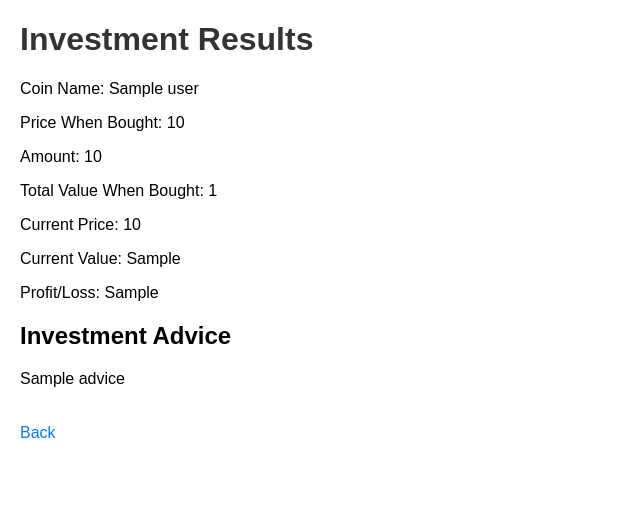
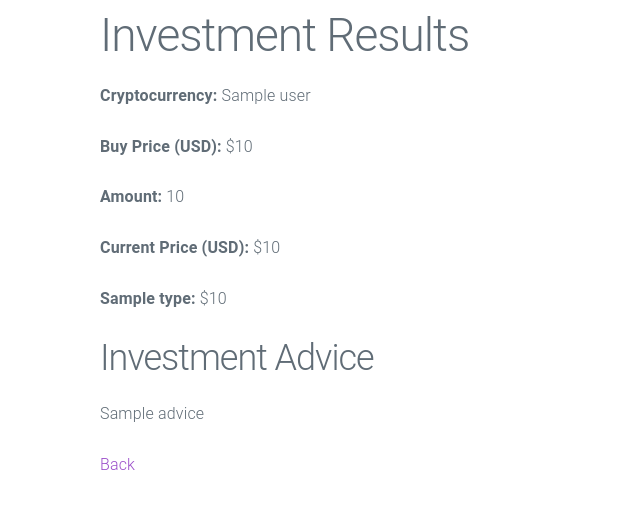
Before and after one commit to sherifnajmeldein/Financial-Advisory, a Flask app: template templates/result.html in a window 1280 px wide. Shown: the top 509 px of the page, without its empty margins (0-640 px from the left). Run offline with Flask 3, Linux system fonts and the light colour scheme; the template is opened without the code that fills it: most values are stand-ins (such as "Sample title", 1, 10 or a date in 2020); some libraries are stand-ins or nearby versions.

Commit message:
new file:   __pycache__/api.cpython-312.pyc 	new file:   __pycache__/env_loader.cpython-312.pyc 	new file:   __pycache__/geminiAPI.cpython-312.pyc 	new file:   __pycache__/test_api.cpython-312.pyc 	new file:   geminiAPI.py

```diff
--- a/test_api.py
+++ b/api.py
@@ -1,26 +1,30 @@
+# api.py
 import requests
+from requests.exceptions import RequestException
 
 COINPAPRIKA_API_URL = 'https://api.coinpaprika.com/v1'
-COINPAPRIKA_SEARCH_URL = f'{COINPAPRIKA_API_URL}/coins'
+COINPAPRIKA_SEARCH_URL = f'{COINPAPRIKA_API_URL}/search'
 COINPAPRIKA_TICKER_URL = f'{COINPAPRIKA_API_URL}/tickers'
 
 def search_coin_by_name(coin_name):
     try:
         # Make a request to search for the coin by name
         params = {'q': coin_name}
-        response = requests.get(COINPAPRIKA_SEARCH_URL, params=params)
+        headers = {'Accept': 'application/json'}
+
+        response = requests.get(COINPAPRIKA_SEARCH_URL, params=params, headers=headers)
         response.raise_for_status()  # Check if the request was successful
 
         data = response.json()
-        if data:
+        if 'currencies' in data and len(data['currencies']) > 0:
             # Assuming the first result is the most relevant
-            coin_id = data[0]['id']
+            coin_id = data['currencies'][0]['id']
             return coin_id
         else:
             print(f"Coin '{coin_name}' not found.")
             return None
 
-    except requests.RequestException as e:
+    except RequestException as e:
         print(f"Error searching for coin '{coin_name}': {e}")
         return None
 
@@ -34,7 +38,9 @@ def get_crypto_price(coin_name):
             url = f"{COINPAPRIKA_TICKER_URL}/{coin_id}"
 
             # Make the request to get the ticker information
-            response = requests.get(url)
+            headers = {'Accept': 'application/json'}
+
+            response = requests.get(url, headers=headers)
             response.raise_for_status()  # Check if the request was successful
 
             data = response.json()
@@ -49,18 +55,6 @@ def get_crypto_price(coin_name):
             print(f"Failed to retrieve coin ID for '{coin_name}'.")
             return None
 
-    except requests.RequestException as e:
+    except RequestException as e:
         print(f"Error retrieving price for '{coin_name}': {e}")
         return None
-
-# Test the function with user input
-coin_name = input("Enter the name of the cryptocurrency: ").strip().lower()
-
-if coin_name:
-    price = get_crypto_price(coin_name)
-    if price is not None:
-        print(f"The price of {coin_name.capitalize()} is ${price}")
-    else:
-        print(f"Failed to retrieve the price for {coin_name.capitalize()}")
-else:
-    print("Please enter a valid name for the cryptocurrency.")
--- a/app.py
+++ b/app.py
@@ -1,80 +1,62 @@
 from flask import Flask, render_template, request
-import requests
-from requests.exceptions import RequestException
 from dotenv import load_dotenv
 import os
+from api import get_crypto_price
+from env_loader import env
+import google.generativeai as genai
 
-# Load environment variables from .env file
 load_dotenv()
 
 app = Flask(__name__)
 
-COINPAPRIKA_API_URL = 'https://api.coinpaprika.com/v1'
-COINPAPRIKA_SEARCH_URL = f'{COINPAPRIKA_API_URL}/search'
-COINPAPRIKA_TICKER_URL = f'{COINPAPRIKA_API_URL}/tickers'
-
-def search_coin_by_name(coin_name):
-    try:
-        # Make a request to search for the coin by name
-        params = {'q': coin_name}
-        headers = {'Accept': 'application/json'}
-
-        response = requests.get(COINPAPRIKA_SEARCH_URL, params=params, headers=headers)
-        response.raise_for_status()  # Check if the request was successful
-
-        data = response.json()
-        if 'currencies' in data and len(data['currencies']) > 0:
-            # Assuming the first result is the most relevant
-            coin_id = data['currencies'][0]['id']
-            return coin_id
-        else:
-            print(f"Coin '{coin_name}' not found.")
-            return None
-
-    except RequestException as e:
-        print(f"Error searching for coin '{coin_name}': {e}")
-        return None
-
-def get_crypto_price(coin_name):
-    try:
-        # First, search for the coin ID using the coin name
-        coin_id = search_coin_by_name(coin_name)
-
-        if coin_id:
-            # Construct the URL to fetch ticker information
-            url = f"{COINPAPRIKA_TICKER_URL}/{coin_id}"
-
-            # Make the request to get the ticker information
-            headers = {'Accept': 'application/json'}
-
-            response = requests.get(url, headers=headers)
-            response.raise_for_status()  # Check if the request was successful
-
-            data = response.json()
-            if 'quotes' in data and 'USD' in data['quotes']:
-                # Extract the price
-                price = data['quotes']['USD']['price']
-                return price
-            else:
-                print(f"Price information not found for '{coin_name}'.")
-                return None
-        else:
-            print(f"Failed to retrieve coin ID for '{coin_name}'.")
-            return None
-
-    except RequestException as e:
-        print(f"Error retrieving price for '{coin_name}': {e}")
-        return None
-
-def get_investment_advice(user_data):
-    # Example function to generate investment advice using Coinpaprika
-    # Replace with actual implementation if available in Coinpaprika
-    advice = f"Based on your investment in {user_data['coin_name']}, here is some advice..."
-    return advice
-
 @app.route('/')
 def home():
     return render_template('index.html')
+
+def get_investment_advice(user_data):
+    API_KEY = env('API_KEY')  # Access the key from the environment
+    if not API_KEY:
+        return "API key not found. Please set the API_KEY environment variable."
+
+    genai.configure(api_key=API_KEY)
+
+    generation_config = {
+        "temperature": 0.9,
+        "top_p": 0.95,
+        "top_k": 64,
+        "max_output_tokens": 8192,
+        "response_mime_type": "text/plain",
+    }
+
+    model = genai.GenerativeModel(
+        model_name="gemini-1.5-flash",
+        generation_config=generation_config,
+    )
+
+    chat_session = model.start_chat(history=[])
+
+    user_message = (
+        f"You're a financial advisor and will give me advice based on the information I provide. "
+        f"I invested in {user_data['coin_name']}, bought at ${user_data['buy_price']} per coin, "
+        f"and now the price is ${user_data['current_price']}. I have {user_data['amount']} coins. "
+        f"My profit/loss is {user_data['profit_loss']['amount']} which is a {user_data['profit_loss']['type']}."
+    )
+
+    response = chat_session.send_message(user_message)
+
+    if response and response.text:
+        advice = response.text.strip()
+    else:
+        advice = "Could not generate investment advice at this time."
+
+    return advice
+
+def calculate_profit_loss(buy_price, current_price, amount):
+    profit_loss = (current_price - buy_price) * amount
+    if profit_loss > 0:
+        return {'type': 'profit', 'amount': profit_loss}
+    else:
+        return {'type': 'loss', 'amount': abs(profit_loss)}
 
 @app.route('/result', methods=['POST'])
 def result():
@@ -82,22 +64,17 @@ def result():
     buy_price = float(request.form['buy_price'])
     amount = float(request.form['amount'])
 
-    total_value_when_bought = buy_price * amount
     current_price = get_crypto_price(coin_name)
-
     if current_price is None:
         return render_template('error.html', message="Unable to fetch the current price for the specified coin.")
 
-    current_value = current_price * amount
-    profit_loss = current_value - total_value_when_bought
+    profit_loss = calculate_profit_loss(buy_price, current_price, amount)
 
     user_data = {
         'coin_name': coin_name,
         'buy_price': buy_price,
         'amount': amount,
-        'total_value': total_value_when_bought,
         'current_price': current_price,
-        'current_value': current_value,
         'profit_loss': profit_loss
     }
 
--- a/key.py
+++ b/env_loader.py
@@ -8,4 +8,5 @@ class Env:
     def __call__(self, key):
         return os.getenv(key)
 
+# Load the environment variables
 env = Env()
--- a/templates/result.html
+++ b/templates/result.html
@@ -1,20 +1,23 @@
 <!DOCTYPE html>
-<html>
+<html lang="en">
 <head>
+    <meta charset="UTF-8">
     <title>Investment Results</title>
-    <link rel="stylesheet" type="text/css" href="{{ url_for('static', filename='styles.css') }}">
+    <link rel="stylesheet" href="https://cdnjs.cloudflare.com/ajax/libs/milligram/1.3.0/milligram.min.css">
 </head>
 <body>
-    <h1>Investment Results</h1>
-    <p>Coin Name: {{ user_data.coin_name }}</p>
-    <p>Price When Bought: {{ user_data.buy_price }}</p>
-    <p>Amount: {{ user_data.amount }}</p>
-    <p>Total Value When Bought: {{ user_data.total_value }}</p>
-    <p>Current Price: {{ user_data.current_price }}</p>
-    <p>Current Value: {{ user_data.current_value }}</p>
-    <p>Profit/Loss: {{ user_data.profit_loss }}</p>
-    <h2>Investment Advice</h2>
-    <p>{{ advice }}</p>
-    <a href="/">Back</a>
+    <div class="container">
+        <h1>Investment Results</h1>
+        <p><strong>Cryptocurrency:</strong> {{ user_data.coin_name }}</p>
+        <p><strong>Buy Price (USD):</strong> ${{ user_data.buy_price }}</p>
+        <p><strong>Amount:</strong> {{ user_data.amount }}</p>
+        <p><strong>Current Price (USD):</strong> ${{ user_data.current_price }}</p>
+        <p><strong>{{ user_data.profit_loss.type | capitalize }}:</strong> ${{ user_data.profit_loss.amount }}</p>
+
+        <h2>Investment Advice</h2>
+        <p>{{ advice }}</p>
+
+        <a href="/">Back</a>
+    </div>
 </body>
 </html>
```
Also changed, not shown: geminiAPI.py (added, +9 -0 lines), templates/error.HTML (+8 -5 lines), templates/index.html (+19 -13 lines), 1 other file.
